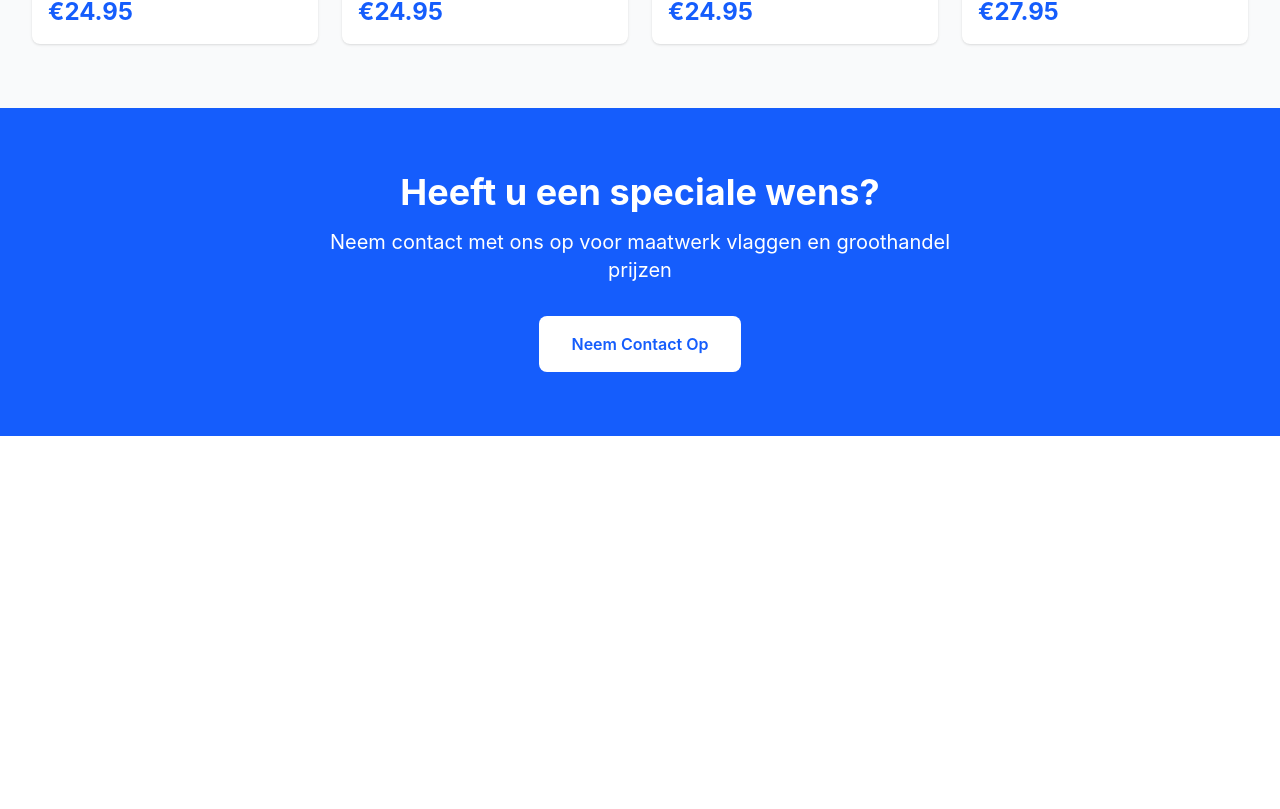
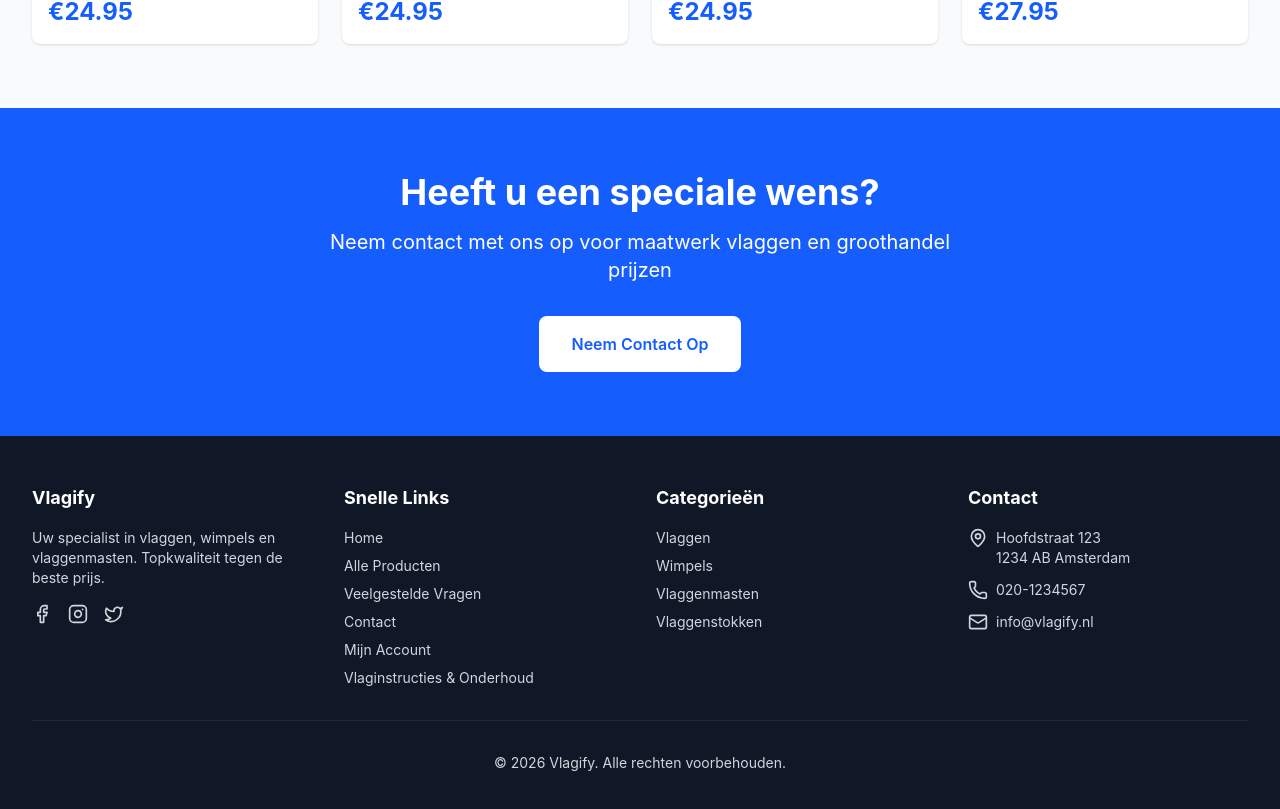
Before and after one commit to ROCvanTwente/project-vlagify-frontend, a React (Vite) app: page / in a window 1280 px wide. Shown: the part 2184-2993 px from the top of the page. Before the commit the page ends 2620 px from the top, so only its background shows below. Built offline with nearby package versions, Linux system fonts and the light colour scheme.

Commit message:
feat: add Footer component with localization support and structured layout

```diff
--- a/i18n/locales/de.js
+++ b/i18n/locales/de.js
@@ -9,6 +9,18 @@ export const de = {
         measurementSystem: "Maßesystem",
         metric: "Metrisch",
         imperial: "Imperial"
+    },
+    footer: {
+        home: "Startseite",
+        allProducts: "Alle Produkte",
+        faq: "FAQ",
+        contact: "Kontakt",
+        myAccount: "Mein Konto",
+        flagInstructions: "Flaggenanleitung & Pflege",
+        description: "Ihr Spezialist für hochwertige Flaggen, Wimpel und Flaggenmasten. Top Qualität zum besten Preis.",
+        copyright: "Alle Rechte vorbehalten",
+        quickLinks: "Schnelllinks",
+        categories: "Kategorien"
     },
     maintenance: {
         title: "Wir arbeiten daran...",
--- a/i18n/locales/en.js
+++ b/i18n/locales/en.js
@@ -9,6 +9,18 @@ export const en = {
         measurementSystem: "Measurement System",
         metric: "Metric",
         imperial: "Imperial"
+    },
+    footer: {
+        home: "Home",
+        allProducts: "All Products",
+        faq: "FAQ",
+        contact: "Contact",
+        myAccount: "My Account",
+        flagInstructions: "Flag Instructions & Care",
+        description: "Your specialist in flags, pennants and flagpoles. Top quality at the best price.",
+        copyright: "All rights reserved",
+        quickLinks: "Quick Links",
+        categories: "Categories"
     },
     maintenance: {
         title: "We're working on it...",
--- a/i18n/locales/fr.js
+++ b/i18n/locales/fr.js
@@ -9,6 +9,18 @@ export const fr = {
         measurementSystem: "Système de Mesure",
         metric: "Métrique",
         imperial: "Impérial"
+    },
+    footer: {
+        home: "Accueil",
+        allProducts: "Tous les Produits",
+        faq: "FAQ",
+        contact: "Contact",
+        myAccount: "Mon Compte",
+        flagInstructions: "Instructions & Entretien des Drapeaux",
+        description: "Votre spécialiste des drapeaux, fanions et mâts de drapeau. Qualité supérieure au meilleur prix.",
+        copyright: "Tous droits réservés",
+        quickLinks: "Liens Rapides",
+        categories: "Catégories"
     },
     maintenance: {
         title: "Nous y travaillons...",
--- a/i18n/locales/nl.js
+++ b/i18n/locales/nl.js
@@ -9,6 +9,18 @@ export const nl = {
         measurementSystem: "Meetstelsel",
         metric: "Metrisch",
         imperial: "Imperiaal"
+    },
+    footer: {
+        home: "Home",
+        allProducts: "Alle Producten",
+        faq: "Veelgestelde Vragen",
+        contact: "Contact",
+        myAccount: "Mijn Account",
+        flagInstructions: "Vlaginstructies & Onderhoud",
+        description: "Uw specialist in vlaggen, wimpels en vlaggenmasten. Topkwaliteit tegen de beste prijs.",
+        copyright: "Alle rechten voorbehouden",
+        quickLinks: "Snelle Links",
+        categories: "Categorieën"
     },
     maintenance: {
         title: "We zijn even bezig...",
--- a/src/App.jsx
+++ b/src/App.jsx
@@ -1,6 +1,7 @@
 import { Routes, Route } from "react-router-dom";
 import { Home } from "./pages/Home";
 import { Navbar } from "./components/Navbar";
+import { Footer } from "./components/Footer";
 
 function App() {
   return (
@@ -12,6 +13,7 @@ function App() {
 
       </Routes>
     </main>
+    <Footer />
     </>
   )
 }
--- /dev/null
+++ b/src/components/Footer.jsx
@@ -0,0 +1,121 @@
+import React from 'react';
+import { Link } from 'react-router';
+import { Facebook, Instagram, Twitter, Mail, Phone, MapPin } from 'lucide-react';
+import { useTranslation } from 'react-i18next';
+
+export const Footer = () => {
+    const { t } = useTranslation();
+  return (
+    <footer className="bg-gray-900 text-gray-300">
+      <div className="max-w-7xl mx-auto px-4 sm:px-6 lg:px-8 py-12">
+        <div className="grid grid-cols-1 md:grid-cols-4 gap-8">
+          {/* Company Info */}
+          <div>
+            <h3 className="text-white font-bold text-lg mb-4">Vlagify</h3>
+            <p className="text-sm mb-4">
+              {t('footer.description')}
+            </p>
+            <div className="flex space-x-4">
+              <a href="#" className="hover:text-white transition">
+                <Facebook className="h-5 w-5" />
+              </a>
+              <a href="#" className="hover:text-white transition">
+                <Instagram className="h-5 w-5" />
+              </a>
+              <a href="#" className="hover:text-white transition">
+                <Twitter className="h-5 w-5" />
+              </a>
+            </div>
+          </div>
+
+          {/* Quick Links */}
+          <div>
+            <h3 className="text-white font-bold text-lg mb-4">{t('footer.quickLinks')}</h3>
+            <ul className="space-y-2 text-sm">
+              <li>
+                <Link to="/" className="hover:text-white transition">
+                  {t('footer.home')}
+                </Link>
+              </li>
+              <li>
+                <Link to="/producten" className="hover:text-white transition">
+                  {t('footer.allProducts')}
+                </Link>
+              </li>
+              <li>
+                <Link to="/faq" className="hover:text-white transition">
+                  {t('footer.faq')}
+                </Link>
+              </li>
+              <li>
+                <Link to="/contact" className="hover:text-white transition">
+                  {t('footer.contact')}
+                </Link>
+              </li>
+              <li>
+                <Link to="/profiel" className="hover:text-white transition">
+                    {t('footer.myAccount')}
+                </Link>
+              </li>
+              <li>
+                <Link to="/vlaginstructies" className="hover:text-white transition">
+                  {t('footer.flagInstructions')}
+                </Link>
+              </li>
+            </ul>
+          </div>
+
+          {/* Categories */}
+          <div>
+            <h3 className="text-white font-bold text-lg mb-4">{t('footer.categories')}</h3>
+            <ul className="space-y-2 text-sm">
+              <li>
+                <Link to="/producten?category=vlaggen" className="hover:text-white transition">
+                  Vlaggen
+                </Link>
+              </li>
+              <li>
+                <Link to="/producten?category=wimpels" className="hover:text-white transition">
+                  Wimpels
+                </Link>
+              </li>
+              <li>
+                <Link to="/producten?category=vlaggenmasten" className="hover:text-white transition">
+                  Vlaggenmasten
+                </Link>
+              </li>
+              <li>
+                <Link to="/producten?category=vlaggenstokken" className="hover:text-white transition">
+                  Vlaggenstokken
+                </Link>
+              </li>
+            </ul>
+          </div>
+
+          {/* Contact Info */}
+          <div>
+            <h3 className="text-white font-bold text-lg mb-4">{t('footer.contact')}</h3>
+            <ul className="space-y-3 text-sm">
+              <li className="flex items-start">
+                <MapPin className="h-5 w-5 mr-2 flex-shrink-0" />
+                <span>Hoofdstraat 123<br />1234 AB Amsterdam</span>
+              </li>
+              <li className="flex items-center">
+                <Phone className="h-5 w-5 mr-2" />
+                <span>020-1234567</span>
+              </li>
+              <li className="flex items-center">
+                <Mail className="h-5 w-5 mr-2" />
+                <span>info@vlagify.nl</span>
+              </li>
+            </ul>
+          </div>
+        </div>
+
+        <div className="border-t border-gray-800 mt-8 pt-8 text-sm text-center">
+          <p>&copy; {new Date().getFullYear()} Vlagify. {t('footer.copyright')}.</p>
+        </div>
+      </div>
+    </footer>
+  );
+};
```
